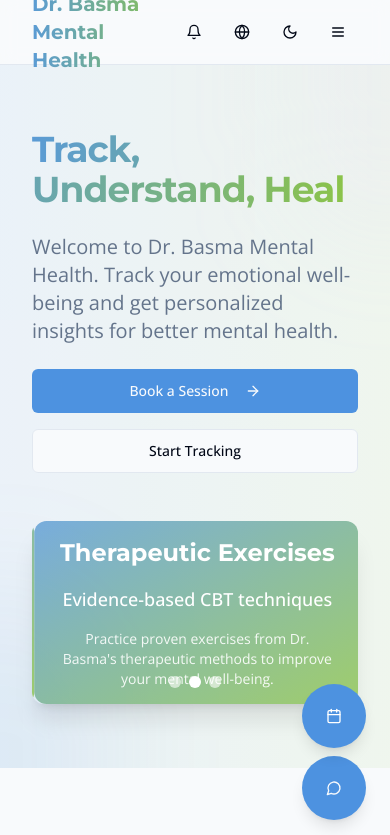
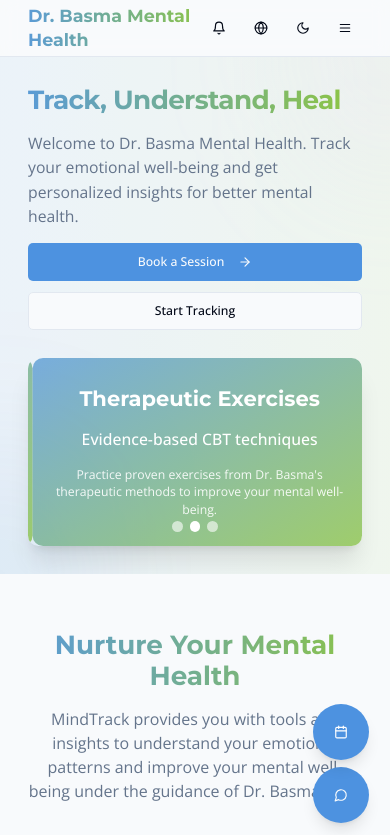
Before and after one commit to nohahatem24/dr-basma-mentalcare, a React (Vite) app: page / in a window 390 px wide. Shown: the top 835 px of the page. Built offline with nearby package versions, Linux system fonts and the light colour scheme.

Commit message:
11/4 (1)

```diff
--- a/src/components/Hero.tsx
+++ b/src/components/Hero.tsx
@@ -1,4 +1,3 @@
-
 import React, { useState, useMemo } from 'react';
 import { Button } from '@/components/ui/button';
 import { Link } from 'react-router-dom';
@@ -46,26 +45,26 @@ const Hero = () => {
         <div className="absolute bottom-0 left-0 w-1/2 h-1/2 bg-mindtrack-blue/10 rounded-full blur-3xl transform -translate-x-1/2 translate-y-1/2"></div>
       </div>
 
-      <div className="container relative z-10 py-16 md:py-24">
-        <div className="grid grid-cols-1 md:grid-cols-2 gap-12 items-center">
-          <div className="space-y-6 animate-fade-in">
-            <h1 className="text-4xl md:text-5xl font-bold tracking-tight">
+      <div className="container relative z-10 py-8 md:py-24">
+        <div className="grid grid-cols-1 md:grid-cols-2 gap-8 md:gap-12 items-center">
+          <div className="space-y-4 md:space-y-6 animate-fade-in">
+            <h1 className="text-3xl md:text-5xl font-bold tracking-tight">
               <span className="header-gradient">
                 {language === 'en' ? 'Track, Understand, Heal' : 'تتبع، افهم، اشفِ'}
               </span>
             </h1>
-            <p className="text-xl text-muted-foreground">
+            <p className="text-lg md:text-xl text-muted-foreground">
               {language === 'en'
                 ? 'Welcome to Dr. Basma Mental Health. Track your emotional well-being and get personalized insights for better mental health.'
                 : 'مرحبًا بك في مركز د. بسمة للصحة النفسية. تتبع صحتك العاطفية واحصل على رؤى مخصصة لصحة نفسية أفضل.'}
             </p>
-            <div className="flex flex-col sm:flex-row gap-4">
-              <Button className="btn-primary" size="lg" asChild>
+            <div className="flex flex-col sm:flex-row gap-3 md:gap-4">
+              <Button className="btn-primary w-full sm:w-auto" size="lg" asChild>
                 <Link to="/book-appointment">
                   {language === 'en' ? 'Book a Session' : 'احجز جلسة'} <ArrowRight className="ml-2 h-4 w-4" />
                 </Link>
               </Button>
-              <Button variant="outline" size="lg" asChild>
+              <Button variant="outline" size="lg" className="w-full sm:w-auto" asChild>
                 <Link to="/dashboard">
                   {language === 'en' ? 'Start Tracking' : 'ابدأ التتبع'}
                 </Link>
--- a/src/index.css
+++ b/src/index.css
@@ -1,4 +1,3 @@
-
 @import url('https://fonts.googleapis.com/css2?family=Montserrat:wght@300;400;500;600;700&family=Open+Sans:wght@300;400;500;600;700&family=Tajawal:wght@300;400;500;700&display=swap');
 
 @tailwind base;
@@ -94,14 +93,30 @@
 
   body {
     @apply bg-background text-foreground font-opensans;
+    font-size: 16px;
+    line-height: 1.5;
   }
 
   h1, h2, h3, h4, h5, h6 {
     @apply font-montserrat font-semibold;
+    line-height: 1.2;
   }
 
   .arabic {
     @apply font-tajawal;
+  }
+
+  /* تحسينات للتصميم المتجاوب */
+  @media (max-width: 640px) {
+    html {
+      font-size: 14px;
+    }
+  }
+
+  @media (min-width: 641px) and (max-width: 1024px) {
+    html {
+      font-size: 15px;
+    }
   }
 }
 
@@ -121,4 +136,11 @@
   .btn-secondary {
     @apply bg-mindtrack-green text-white hover:bg-opacity-90 transition-all;
   }
+
+  /* تحسينات للأزرار على الشاشات الصغيرة */
+  @media (max-width: 640px) {
+    .btn-primary, .btn-secondary {
+      @apply w-full;
+    }
+  }
 }
```
